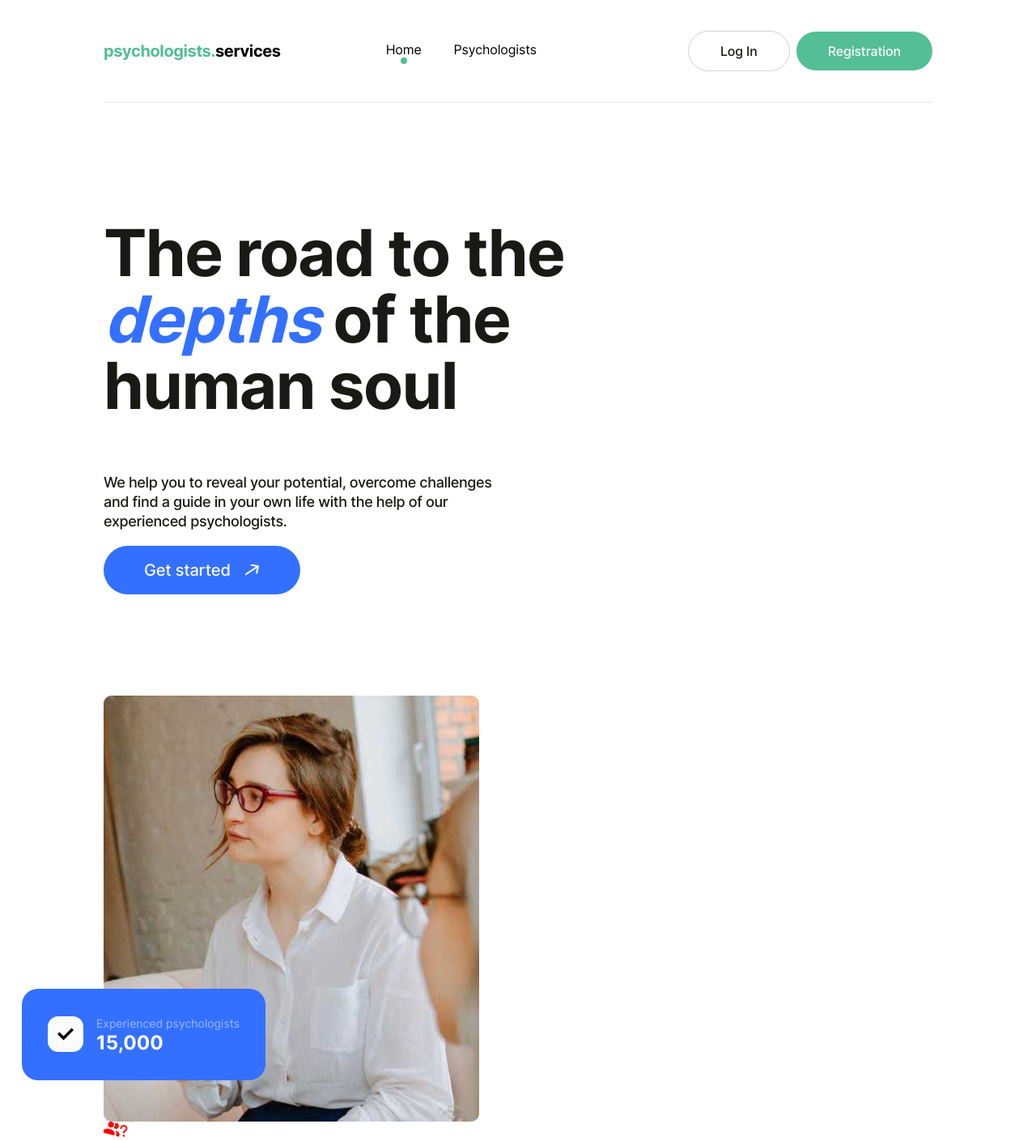
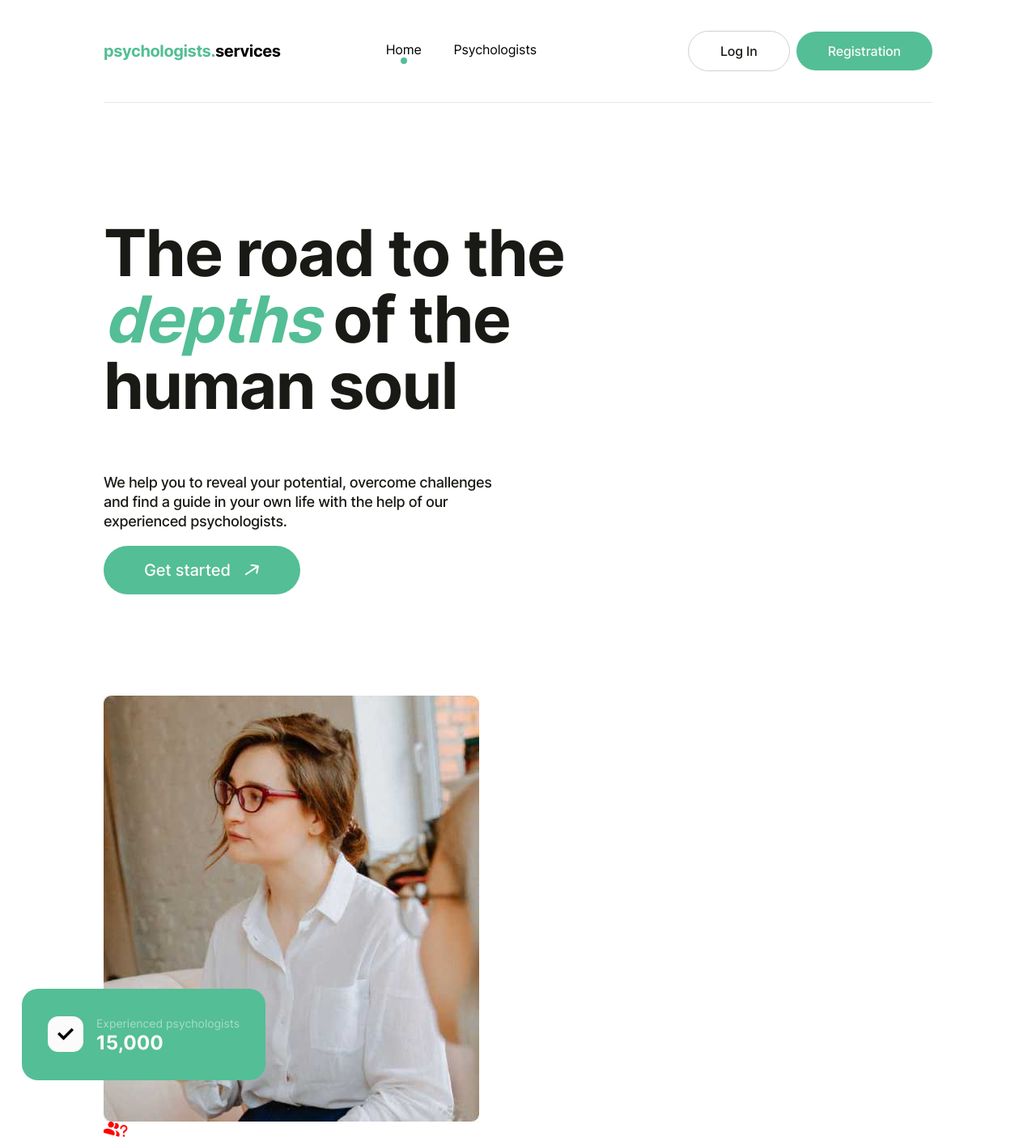
Before and after one commit to Fa11enSky/psychology, a React (Create React App) app: page / in a window 1280 px wide. Shown: the whole page at 81% size. Built offline with nearby package versions, Linux system fonts and the light colour scheme.

Commit message:
fix hero colors

```diff
--- a/src/components/Hero/styles.module.css
+++ b/src/components/Hero/styles.module.css
@@ -16,7 +16,7 @@
 }
 .heroTitle > span {
   font-style: italic;
-  color: #3470ff;
+  color: var(--main-accent);
 }
 .heroDescription {
   max-width: 510px;
@@ -32,7 +32,7 @@
   gap: 18px;
   border: none;
   outline: none;
-  background-color: #3470ff;
+  background-color: var(--main-accent);
   border-radius: 30px;
   padding: 18px 50px;
   font-weight: 500;
@@ -46,7 +46,7 @@
   fill: #fbfbfb;
 }
 .heroBtn:hover {
-  background-color: #255ee8;
+  background-color: var(--main-accent-hover);
 }
 .imageWrapper {
   max-width: 464px;
@@ -58,7 +58,7 @@
   bottom: 75px;
   left: -101px;
   border-radius: 20px;
-  background-color: #3470ff;
+  background-color: var(--main-accent);
   max-width: 311px;
   padding: 32px;
   display: flex;
```
